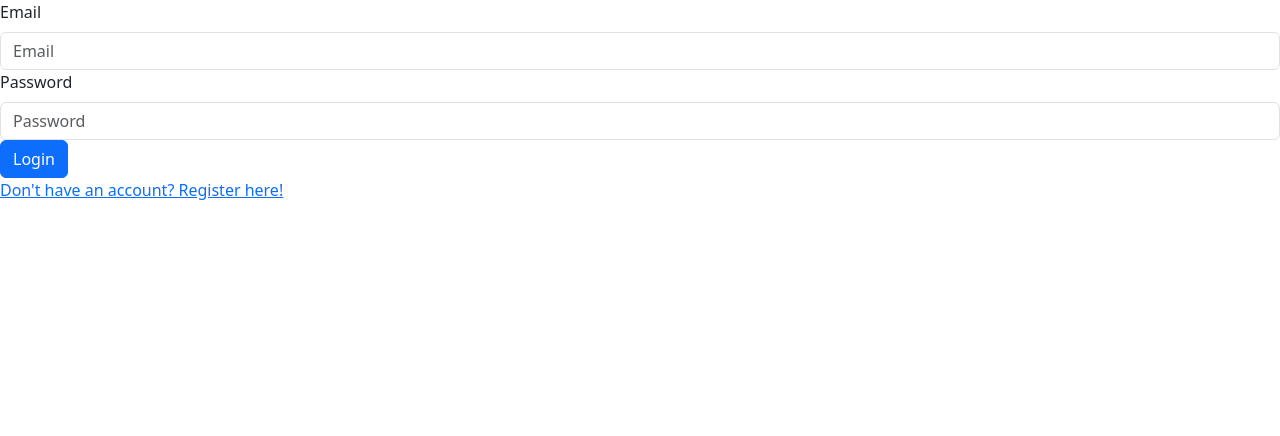
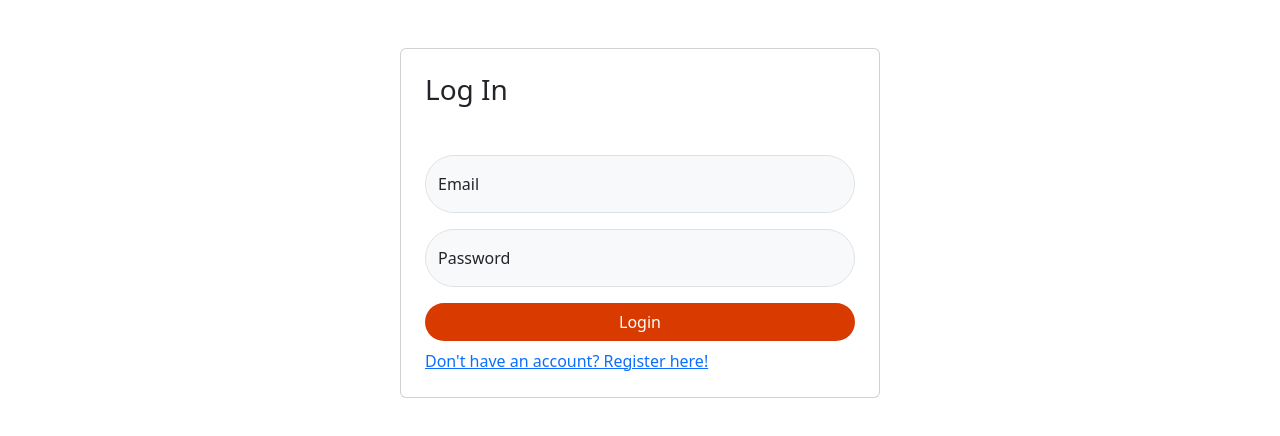
Before and after one commit to Pervolarakis/RedditPostFetcherFront, an Angular app: page /login in a window 1280 px wide. Shown: the top 436 px of the page. Built offline with nearby package versions, Linux system fonts and the light colour scheme.

Commit message:
started styling

```diff
--- a/src/app/app.component.html
+++ b/src/app/app.component.html
@@ -1 +1,3 @@
-<app-auth-container>
+<div class="container">
+    <app-auth-container></app-auth-container>
+</div>
--- a/src/app/components/auth/login-form/login-form.component.css
+++ b/src/app/components/auth/login-form/login-form.component.css
@@ -0,0 +1,3 @@
+app-login-form {
+    background-color: red;
+}
--- a/src/app/components/auth/login-form/login-form.component.html
+++ b/src/app/components/auth/login-form/login-form.component.html
@@ -1,14 +1,21 @@
-<form (ngSubmit)="onSubmit()">
-    <div>
+<div class="d-flex justify-content-center needs-validation" novalidate>
+    <form (ngSubmit)="onSubmit()" class="card p-4 mt-5 align-middle" style="width: 30rem;">
+        <h3 class="mb-5">Log In</h3>
+        <div class="form-floating mb-3 .bg-light">
+            <input required type="text" name="email" id="email" [(ngModel)]="email" placeholder="Email" class="form-control rounded-pill bg-light"/>
             <label for="email" class="form-label">Email</label>
-        <input type="text" name="email" id="email" [(ngModel)]="email" placeholder="Email" class="form-control"/>
+            <div class="invalid-feedback">Please fill out this field.</div>
         </div>
-    <div>
+        <div class="form-floating mb-3 .bg-light">
+            <input type="password" name="password" id="password" [(ngModel)]="password" placeholder="Password" class="form-control rounded-pill bg-light"/>
             <label for="password" class="form-label">Password</label>
-        <input type="password" name="password" id="password" [(ngModel)]="password" placeholder="Password" class="form-control"/>
+            <div class="invalid-feedback">Please fill out this field.</div>
         </div>
-    <div>
-        <input type="submit" value="Login" class="btn btn-primary">
+        <div class="d-grid mb-2">
+            <input type="submit" value="Login" class="btn rounded-pill" style="background-color: #d93a00; color: white;">
         </div>
         <a routerLink="/register">Don't have an account? Register here!</a>
+
     </form>
+
+</div>
--- a/src/app/components/dashboard/dashboard/dashboard.component.html
+++ b/src/app/components/dashboard/dashboard/dashboard.component.html
@@ -1,3 +1,5 @@
-<p>dashboard works!</p>
-<app-searchkeyword></app-searchkeyword>
-<app-search-history-list></app-search-history-list>
+<div class="card p-5 mt-4">
+    <h3>Dashboard</h3>
+    <app-searchkeyword></app-searchkeyword>
+    <app-search-history-list></app-search-history-list>
+</div>
--- a/src/app/components/dashboard/search-history-list-item/search-history-list-item.component.html
+++ b/src/app/components/dashboard/search-history-list-item/search-history-list-item.component.html
@@ -1,4 +1,4 @@
-<a [routerLink] = "['/search-details/' + searchItem._id]">
-    <p>{{searchItem.date}}</p>
-    <p>{{searchItem.keyword}}</p>
+<a [routerLink] = "['/search-details/' + searchItem._id]" class="card col d-inline-block p-2 border-1" style="text-decoration: none;">
+    <h4 class="p-5 text-center">{{searchItem.keyword.charAt(0).toUpperCase() + searchItem.keyword.slice(1)}}</h4>
+    <p class="text-center">{{formatDate()}}</p>
 </a>
--- a/src/app/components/dashboard/search-history-list-item/search-history-list-item.component.ts
+++ b/src/app/components/dashboard/search-history-list-item/search-history-list-item.component.ts
@@ -8,5 +8,7 @@ import { SearchResult } from 'src/app/services/dashboard/searchResult.type';
 })
 export class SearchHistoryListItemComponent {
   @Input() searchItem!: SearchResult;
-
+  formatDate():string{
+    return new Date(this.searchItem.date).toDateString();
+  }
 }
--- a/src/app/components/dashboard/search-history-list/search-history-list.component.css
+++ b/src/app/components/dashboard/search-history-list/search-history-list.component.css
@@ -0,0 +1,6 @@
+.gridContainer{
+    grid-template-columns: 100px 50px 100px;
+    grid-template-rows: 80px auto 80px;
+    column-gap: 10px;
+    row-gap: 15px;
+}
--- a/src/app/components/dashboard/search-history-list/search-history-list.component.html
+++ b/src/app/components/dashboard/search-history-list/search-history-list.component.html
@@ -1 +1,4 @@
-<app-search-history-list-item *ngFor="let key of objectKeys(searchHistory)" [searchItem]="searchHistory[key]"></app-search-history-list-item>
+<p class="mt-5">Past searches</p>
+<div class="row row-cols-2 row-cols-md-3 row-cols-lg-5 g-2 g-lg-3  mt-3">
+    <app-search-history-list-item *ngFor="let key of objectKeys(searchHistory)" [searchItem]="searchHistory[key]"></app-search-history-list-item>
+</div>
```
Also changed, not shown: src/app/app.module.ts (+4 -3 lines). Lines whose indentation alone changed are shown as unchanged.
